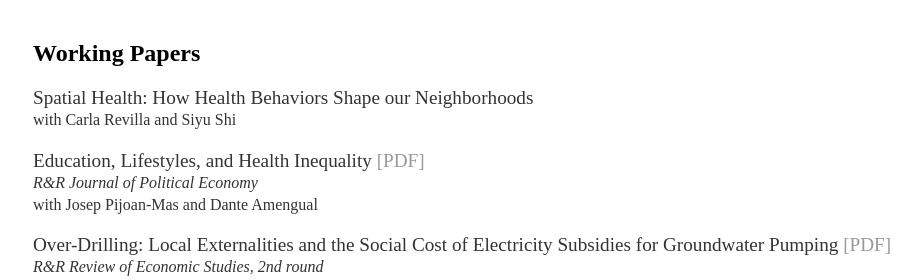
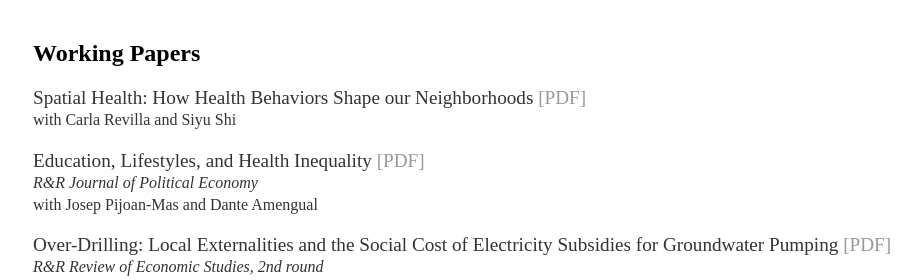
Before and after one commit to jesusbueren/jesusbueren.github.io, a Jekyll site: the page built from research/index.html, in a window 1280 px wide. Shown: the part 157-437 px from the top of the page, without its empty margins (159-1080 px from the left). Built offline with Jekyll 4.4.1, drawn with Linux system fonts in a browser that asks for light colours.

Commit message:
Add PDF links to research papers in index.html

```diff
--- a/research/index.html
+++ b/research/index.html
@@ -6,10 +6,10 @@
 
 	<h2>Working Papers</h2>
 
-	<p> <bold> Spatial Health: How Health Behaviors Shape our Neighborhoods </bold><br>
+	<p> <bold> Spatial Health: How Health Behaviors Shape our Neighborhoods </bold> <a href="slides_spatial.pdf">[PDF] </a><br>
 	<small> with Carla Revilla and Siyu Shi </small> <br></p>
 
-	<p> <bold> Education, Lifestyles, and Health Inequality </bold> <a href="HealthyHabits_Draft.pdf">[PDF] </a>  </a> <br>
+	<p> <bold> Education, Lifestyles, and Health Inequality </bold> <a href="HealthyHabits_Draft.pdf">[PDF] </a> <br>
     <small> <i> R&ampR Journal of Political Economy</i> </small> <br>
 	 <small> with Josep Pijoan-Mas and Dante Amengual</small> <br></p>
 
```
